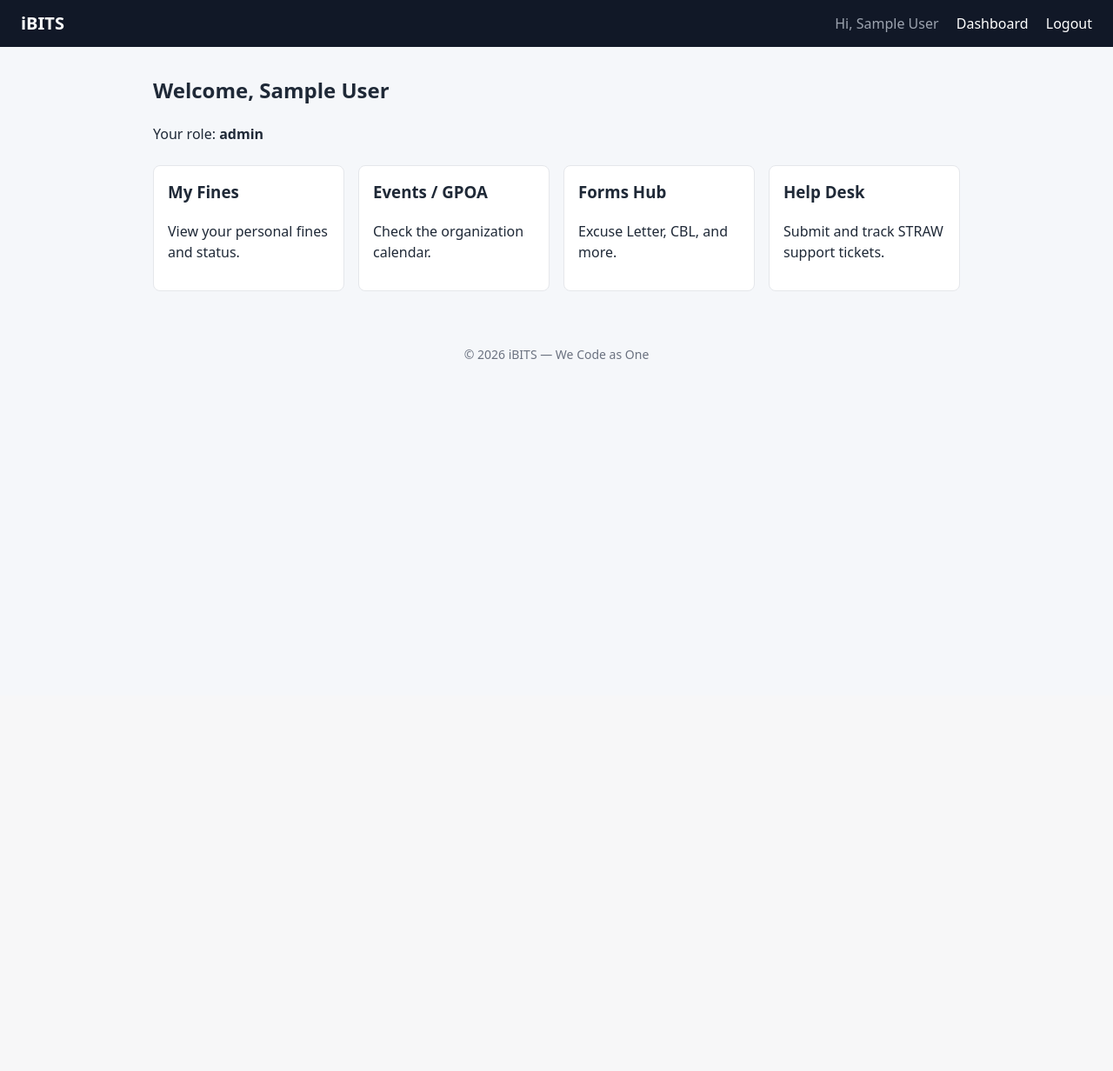
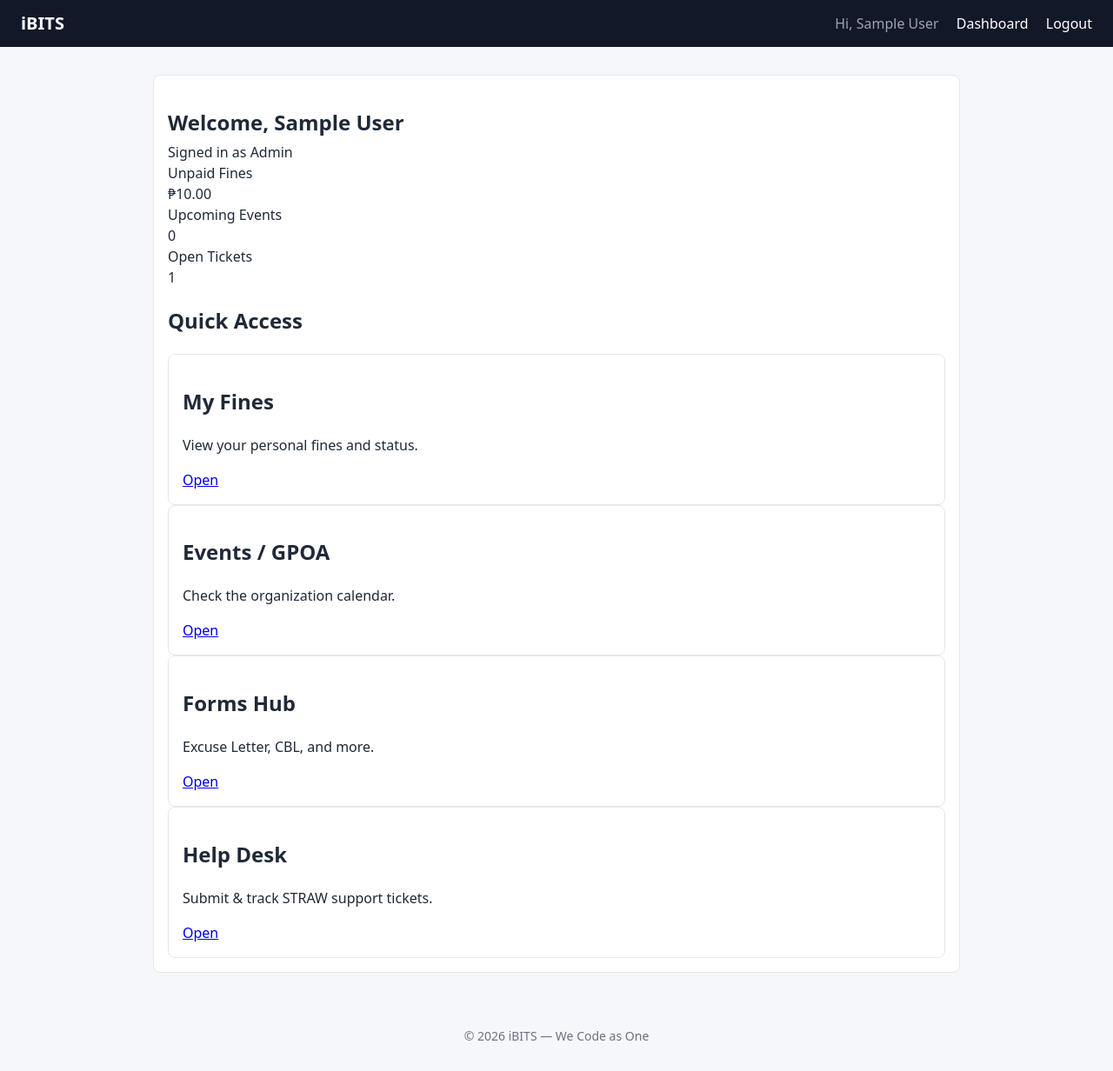
Before and after one commit to imynahlol/ibits-portal, a PHP site: page /dashboard in a window 1280 px wide. Shown: the whole page at 87% size. Before the commit the page ends 413 px from the top, so only its background shows below. Run offline with PHP 8.4, Linux system fonts and the light colour scheme; the visitor is signed in with stand-in values (Sample User, id 1); tables that the repository leaves empty hold one stand-in row (values such as "Sample post"); data that the repository does not hold is empty.

Commit message:
Dashboard: real KPI values + upcoming events preview

```diff
--- a/app/views/member/dashboard.php
+++ b/app/views/member/dashboard.php
@@ -1,25 +1,105 @@
-<?php require __DIR__ . '/../layouts/header.php'; ?>
+<?php
+    $rightSideClass = ' wide';
+    $showTopNav     = true;
+    $activeNav      = 'dashboard';
+    require __DIR__ . '/../layouts/header.php';
 
-<h2>Welcome, <?= e($user_name) ?></h2>
-<p>Your role: <strong><?= e($role) ?></strong></p>
+$roleLabel = [
+    'member'         => 'Member',
+    'president'      => 'President',
+    'vice_president' => 'Vice President',
+    'secretary'      => 'Secretary',
+    'treasurer'      => 'Treasurer',
+    'auditor'        => 'Auditor',
+    'adviser'        => 'Adviser',
+]
+    [$role] ?? ucfirst($role);
+?>
 
-<div class="card-grid">
-    <div class="card">
-        <h3>My Fines</h3>
-        <p>View your personal fines and status.</p>
+<div class="card wide">
+    <div class="header-row">
+        <div>
+            <h2 style="text-align:left; margin-bottom:4px;">
+                Welcome, <?= e($user_name) ?>
+            </h2>
+            <p class="subtitle" style="text-align:left; margin:0;">
+                Signed in as <span class="badge"><?= e($roleLabel) ?></span>
+            </p>
+        </div>
     </div>
-    <div class="card">
-        <h3>Events / GPOA</h3>
-        <p>Check the organization calendar.</p>
+
+    <!-- KPI cards -->
+    <div class="kpi-grid">
+        <div class="kpi <?= $fine_summary['unpaid_count'] > 0 ? 'kpi-danger' : 'kpi-ok' ?>">
+            <div class="kpi-label">Unpaid Fines</div>
+            <div class="kpi-value">
+                <?= $fine_summary['unpaid_count'] > 0
+                    ? '₱' . number_format($fine_summary['unpaid'], 2)
+                    : 'None' ?>
+            </div>
+        </div>
+
+        <div class="kpi kpi-warn">
+            <div class="kpi-label">Upcoming Events</div>
+            <div class="kpi-value"><?= count($upcoming) ?></div>
+        </div>
+
+        <div class="kpi <?= $ticket_count > 0 ? 'kpi-warn' : 'kpi-ok' ?>">
+            <div class="kpi-label">Open Tickets</div>
+            <div class="kpi-value"><?= (int)$ticket_count ?></div>
+        </div>
     </div>
-    <div class="card">
-        <h3>Forms Hub</h3>
-        <p>Excuse Letter, CBL, and more.</p>
-    </div>
-    <div class="card">
-        <h3>Help Desk</h3>
-        <p>Submit and track STRAW support tickets.</p>
-    </div>
+
+    <!-- quick access -->
+    <section class="section">
+        <h2>Quick Access</h2>
+        <div class="grid-3">
+            <div class="card">
+                <h2>My Fines</h2>
+                <p class="muted">View your personal fines and status.</p>
+                <a class="btn btn-sm" href="<?= e($_ENV['APP_URL']) ?>/fines">Open</a>
+            </div>
+            <div class="card">
+                <h2>Events / GPOA</h2>
+                <p class="muted">Check the organization calendar.</p>
+                <a class="btn btn-sm" href="<?= e($_ENV['APP_URL']) ?>/my-events">Open</a>
+            </div>
+            <div class="card">
+                <h2>Forms Hub</h2>
+                <p class="muted">Excuse Letter, CBL, and more.</p>
+                <a class="btn btn-sm" href="#" onclick="alert('Coming soon'); return false;">Open</a>
+            </div>
+            <div class="card">
+                <h2>Help Desk</h2>
+                <p class="muted">Submit &amp; track STRAW support tickets.</p>
+                <a class="btn btn-sm" href="#" onclick="alert('Coming soon'); return false;">Open</a>
+            </div>
+        </div>
+    </section>
+
+    <!-- upcoming events preview -->
+    <?php if (!empty($upcoming)): ?>
+        <section class="section">
+            <h2>Next Events</h2>
+            <div class="event-grid">
+                <?php foreach ($upcoming as $ev): ?>
+                    <div class="event-card">
+                        <span class="badge badge-<?= e($ev['category']) ?>">
+                            <?= e(ucfirst($ev['category'])) ?>
+                        </span>
+                        <h3><?= e($ev['title']) ?></h3>
+                        <p class="meta">
+                            <?= e(date('M d, Y · g:i A', strtotime($ev['start_datetime']))) ?>
+                            <?php if (!empty($ev['location'])): ?>
+                                · <?= e($ev['location']) ?>
+                            <?php endif; ?>
+                        </p>
+                    </div>
+                <?php endforeach; ?>
+            </div>
+        </section>
+    <?php endif; ?>
+
 </div>
 
 <?php require __DIR__ . '/../layouts/footer.php'; ?>
```
